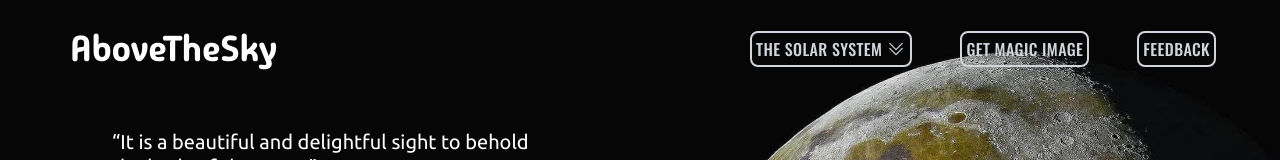
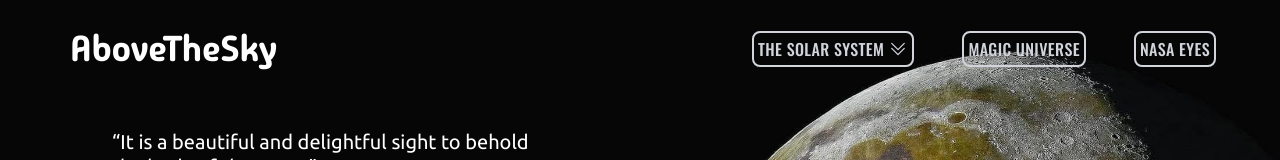
Before and after one commit to DenysKors/AboveTheSky_PetProject, a React (Vite) app: page / in a window 1280 px wide. Shown: the top 160 px of the page. Built offline with nearby package versions, Linux system fonts and the light colour scheme.

Commit message:
Modal dimensions&styles

```diff
--- a/src/components/ImageModal.jsx
+++ b/src/components/ImageModal.jsx
@@ -1,4 +1,5 @@
 import { Dialog } from "@headlessui/react";
+import { RocketLaunchIcon } from "@heroicons/react/24/outline";
 
 function ImageModal({ isOpen, setIsOpen, imgData }) {
   return (
@@ -13,7 +14,7 @@ function ImageModal({ isOpen, setIsOpen, imgData }) {
       {/* Full-screen container to center the panel */}
       <div className="fixed inset-0 flex w-screen items-center justify-center p-4">
         {/* The actual dialog panel  */}
-        <Dialog.Panel className="p-6 mx-auto max-w-3xl rounded bg-white">
+        <Dialog.Panel className="p-6 mx-auto max-w-4xl max-h-[95vh] rounded bg-white overflow-y-auto">
           {imgData ? (
             <Dialog.Title className="font-main text-base md:text-lg lg:text-xl text-balance">
               {imgData?.title}
@@ -48,15 +49,21 @@ function ImageModal({ isOpen, setIsOpen, imgData }) {
             )}
           </div>
           {imgData?.copyright && (
-            <p className="mt-4 text-xs font-text md:text-base lg:text-lg">{`Copyright: ${imgData?.copyright}`}</p>
+            <p className="mt-4 text-xs font-text md:text-sm lg:text-base">{`Copyright: ${imgData?.copyright}`}</p>
           )}
-          <div className="mt-4">
+          <div className="mt-4 flex justify-between items-end">
             <button
               className="inline-flex justify-center rounded-md border border-transparent bg-yellow-100 px-4 py-2 font-main text-xs md:text-sm lg:text-base tracking-wide text-yellow-600 hover:bg-yellow-200 focus:outline-none focus-visible:ring-2 focus-visible:ring-yellow-600 focus-visible:ring-offset-2"
               onClick={() => setIsOpen(false)}
             >
               Close
             </button>
+            <div className="inline-flex gap-1 items-end">
+              <span className="text-xs font-text md:text-sm lg:text-base">
+                daily update
+              </span>
+              <RocketLaunchIcon className="md:w-5 md:h-5 lg:w-7 lg:h-7 fill-yellow-500 stroke-slate-600" />
+            </div>
           </div>
         </Dialog.Panel>
       </div>
@@ -64,3 +71,5 @@ function ImageModal({ isOpen, setIsOpen, imgData }) {
   );
 }
 export default ImageModal;
+
+// daily update
--- a/src/components/Navigation.jsx
+++ b/src/components/Navigation.jsx
@@ -94,20 +94,21 @@ function Navigation() {
             )}
           </Popover>
           <button className="btn-nav" type="button" onClick={handleModalOpen}>
-            Get magic image
+            Magic universe
           </button>
           <ImageModal
             isOpen={isGetImgModalOpen}
             setIsOpen={setIsImgModalOpen}
             imgData={imgData}
           />
-          <button
+          <a
+            href="https://eyes.nasa.gov/apps/solar-system/#/home"
             className="btn-nav"
-            type="button"
-            onClick={() => alert("Coming soon")}
+            target="_blank"
+            rel="noopener noreferrer"
           >
-            Feedback
-          </button>
+            NASA EYES
+          </a>
         </Popover.Group>
       </nav>
       <Dialog
@@ -165,15 +166,16 @@ function Navigation() {
                   className="-mx-3 block rounded-lg px-3 py-2 font-main text-base tracking-wide uppercase  text-gray-900 hover:bg-gray-200"
                   onClick={handleModalOpen}
                 >
-                  Get magic image
+                  Magic universe
                 </button>
-                <button
-                  type="button"
+                <a
+                  href="https://eyes.nasa.gov/apps/solar-system/#/home"
                   className="-mx-3 block rounded-lg px-3 py-2 font-main text-base tracking-wide uppercase  text-gray-900 hover:bg-gray-200"
-                  onClick={() => alert("Coming soon")}
+                  target="_blank"
+                  rel="noopener noreferrer"
                 >
-                  Feedback
-                </button>
+                  NASA EYES
+                </a>
               </div>
             </div>
           </div>
```
